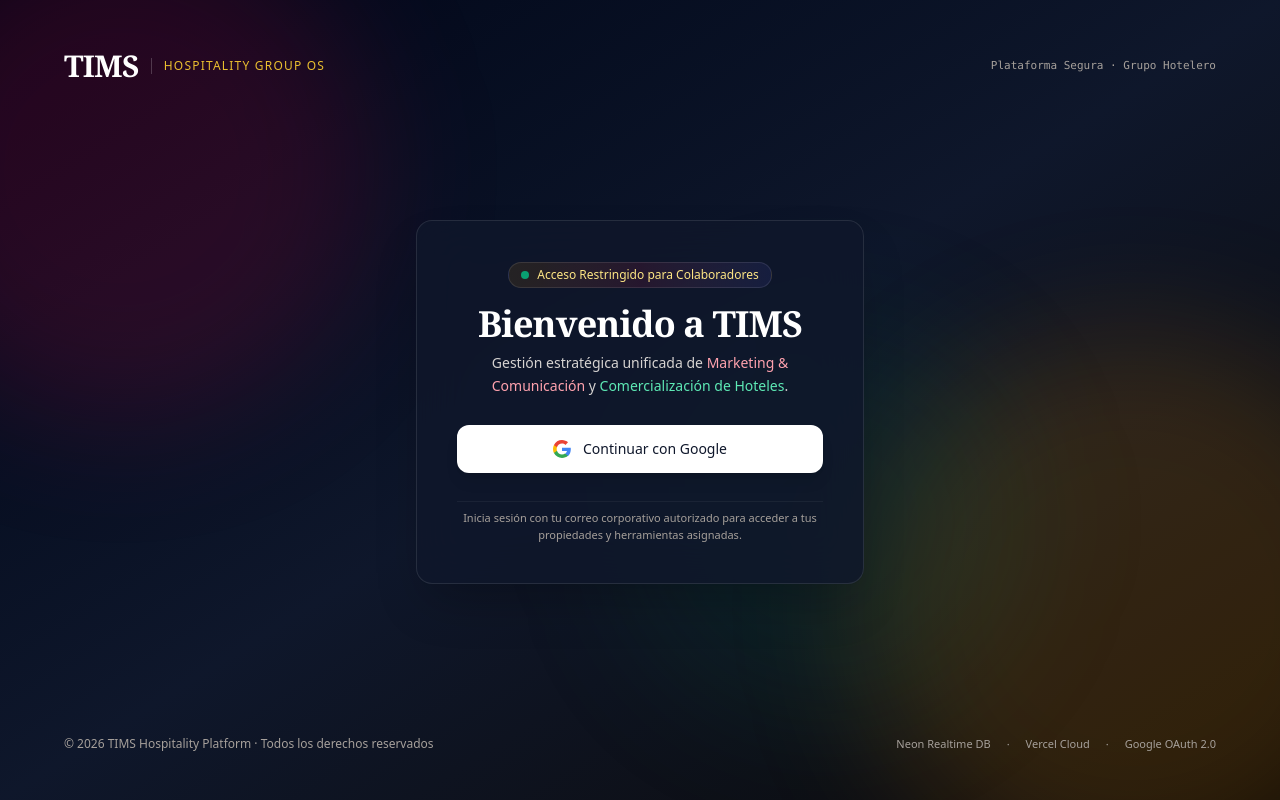
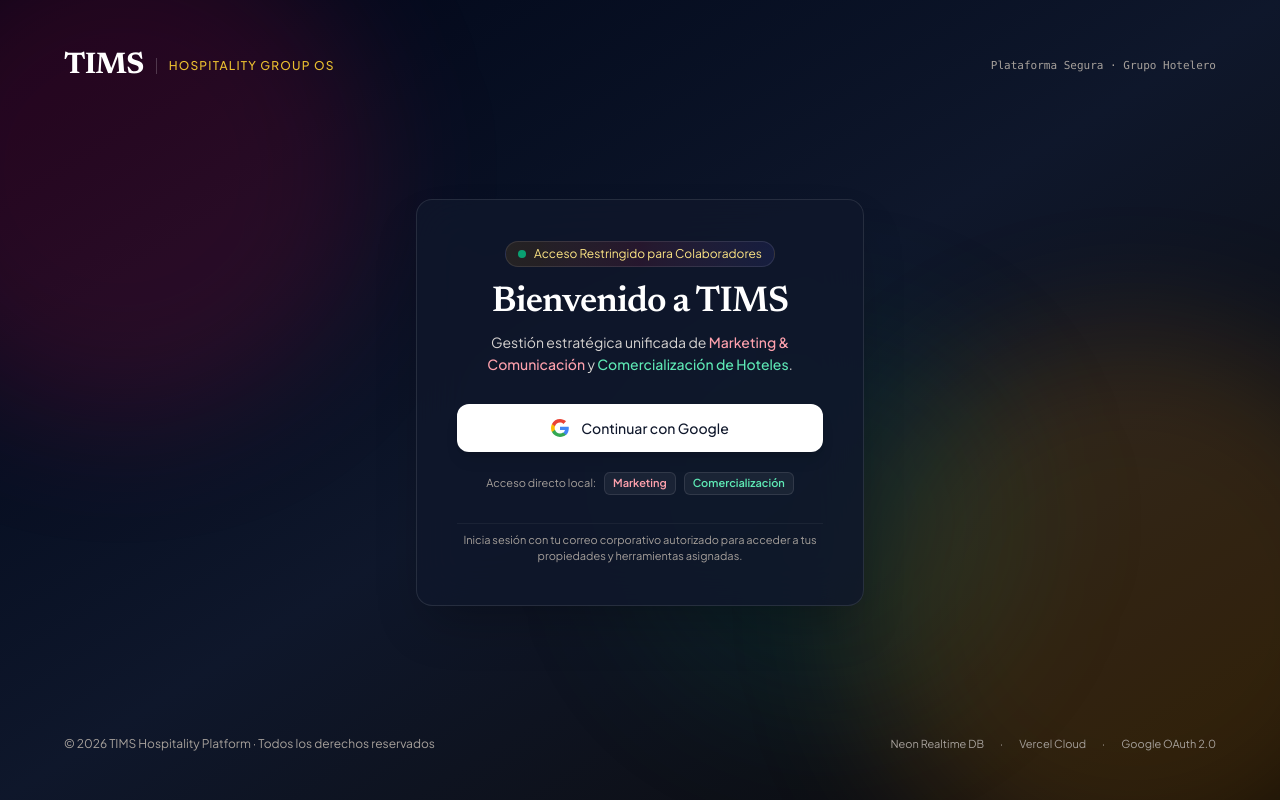
Before and after one commit to MayitoApps/tims-platform, a Next.js app: page / in a window 1280 px wide. Built offline with nearby package versions, Linux system fonts and the light colour scheme; no server answers; the database is empty.

Commit message:
feat: dev login route, next 16 build optimizations and package-lock

```diff
--- /dev/null
+++ b/app/api/auth/dev-login/route.ts
@@ -0,0 +1,15 @@
+import { NextRequest, NextResponse } from 'next/server';
+import { createSessionCookie } from '@/lib/auth';
+
+export async function GET(request: NextRequest) {
+  const role = request.nextUrl.searchParams.get('role') || 'marketing';
+
+  await createSessionCookie({
+    id: role === 'sales' ? 'dev-sales-1' : 'dev-mkt-1',
+    name: role === 'sales' ? 'Carlos Mendoza (Comercial)' : 'Elena Rostova (Marketing)',
+    email: role === 'sales' ? 'carlos.mendoza@grupoorganico.com' : 'elena.rostova@grupoorganico.com'
+  });
+
+  const baseUrl = new URL('/', request.url);
+  return NextResponse.redirect(baseUrl);
+}
--- a/app/api/deals/[id]/route.ts
+++ b/app/api/deals/[id]/route.ts
@@ -2,7 +2,6 @@ import { NextResponse } from 'next/server';
 import { getDb, ensureTables } from '@/lib/db';
 import { HotelDeal } from '@/lib/types';
 
-export const dynamic = 'force-dynamic';
 
 export async function PUT(
   request: Request,
--- a/app/api/deals/route.ts
+++ b/app/api/deals/route.ts
@@ -3,7 +3,6 @@ import { getDb, ensureTables, mapRowToDeal } from '@/lib/db';
 import { INITIAL_DEALS } from '@/lib/initial-data';
 import { HotelDeal } from '@/lib/types';
 
-export const dynamic = 'force-dynamic';
 
 export async function GET() {
   const sql = getDb();
--- a/app/api/marketing-tasks/[id]/route.ts
+++ b/app/api/marketing-tasks/[id]/route.ts
@@ -2,7 +2,6 @@ import { NextResponse } from 'next/server';
 import { getDb, ensureTables } from '@/lib/db';
 import { MarketingTask } from '@/lib/types';
 
-export const dynamic = 'force-dynamic';
 
 export async function PUT(
   request: Request,
--- a/app/api/marketing-tasks/route.ts
+++ b/app/api/marketing-tasks/route.ts
@@ -3,7 +3,6 @@ import { getDb, ensureTables, mapRowToMarketingTask } from '@/lib/db';
 import { INITIAL_MARKETING_TASKS } from '@/lib/initial-data';
 import { MarketingTask } from '@/lib/types';
 
-export const dynamic = 'force-dynamic';
 
 export async function GET() {
   const sql = getDb();
--- a/app/globals.css
+++ b/app/globals.css
@@ -1,5 +1,5 @@
+@import url('https://fonts.googleapis.com/css2?family=Newsreader:ital,opsz,wght@0,6..72,300..700;1,6..72,300..700&family=Plus+Jakarta+Sans:wght@300;400;500;600;700&display=swap');
 @import "tailwindcss";
-@import url('https://fonts.googleapis.com/css2?family=Newsreader:ital,opsz,wght@0,6..72,300..700;1,6..72,300..700&family=Plus+Jakarta+Sans:wght@300;400;500;600;700&display=swap');
 
 :root {
   --background: #faf9f6;
--- a/components/AuthGate.tsx
+++ b/components/AuthGate.tsx
@@ -69,6 +69,23 @@ export function AuthGate() {
               </svg>
               <span>Continuar con Google</span>
             </a>
+
+            {/* Acceso Rápido Local para Desarrollo */}
+            <div className="pt-1 flex items-center justify-center gap-2 text-[11px] text-stone-400">
+              <span>Acceso directo local:</span>
+              <a
+                href="/api/auth/dev-login?role=marketing"
+                className="px-2 py-0.5 rounded-md bg-white/5 hover:bg-white/10 text-rose-300 font-semibold border border-white/10 transition-colors"
+              >
+                Marketing
+              </a>
+              <a
+                href="/api/auth/dev-login?role=sales"
+                className="px-2 py-0.5 rounded-md bg-white/5 hover:bg-white/10 text-emerald-300 font-semibold border border-white/10 transition-colors"
+              >
+                Comercialización
+              </a>
+            </div>
           </div>
 
           <div className="pt-2 text-center border-t border-white/5">
```
Also changed, not shown: 1 other file (tests, documents, lock files or other folders).
